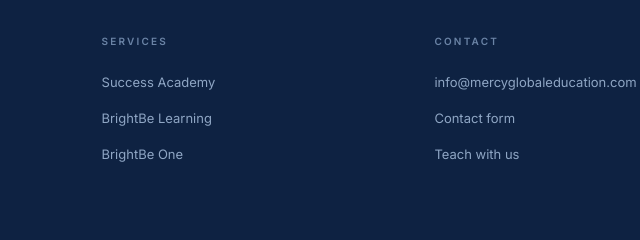
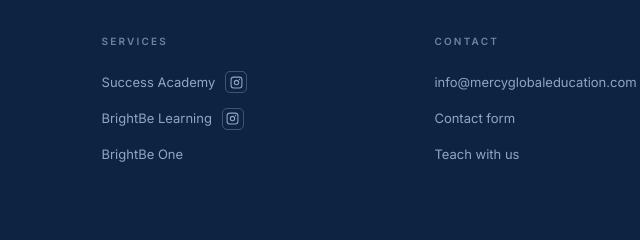
Before and after one commit to am0414/mercyglobaleducation, a plain HTML site: page index.html in a window 1280 px wide. Shown: the part 7135-7375 px from the top of the page, 468-1108 px from the left. Drawn offline with Linux system fonts and the light colour scheme.

Commit message:
Add Instagram links to footer

```diff
--- a/index.html
+++ b/index.html
@@ -310,6 +310,10 @@
   .ftr__list{list-style:none;display:flex;flex-direction:column;gap:11px;font-size:13px}
   .ftr__list a{transition:color .22s}
   .ftr__list a:hover{color:#fff}
+  .ftr__row{display:flex;align-items:center;gap:10px}
+  .ftr__ig{display:inline-flex;align-items:center;justify-content:center;width:22px;height:22px;border-radius:5px;border:1px solid rgba(255,255,255,.22);color:#8FA6C4;transition:.22s;flex:0 0 auto}
+  .ftr__ig:hover{color:#fff;border-color:rgba(255,255,255,.55)}
+  .ftr__ig svg{width:13px;height:13px;display:block}
   .ftr__base{display:flex;flex-wrap:wrap;gap:10px 28px;padding-top:26px;border-top:1px solid rgba(255,255,255,.13);font-size:11.5px;color:#6B84A6;letter-spacing:.03em}
   .ftr__base a:hover{color:#fff}
   @media(max-width:760px){.ftr__cols{grid-template-columns:1fr;gap:34px}}
@@ -750,8 +754,14 @@
       <div>
         <h4>Services</h4>
         <ul class="ftr__list">
-          <li><a href="https://success-j-academy.com">Success Academy</a></li>
-          <li><a href="https://www.brightbelearning.com">BrightBe Learning</a></li>
+          <li class="ftr__row">
+            <a href="https://success-j-academy.com">Success Academy</a>
+            <a href="https://www.instagram.com/successacademy_7/" class="ftr__ig" aria-label="Success Academy on Instagram" target="_blank" rel="noopener noreferrer"><svg viewBox="0 0 24 24" fill="none" stroke="currentColor" stroke-width="2" stroke-linecap="round" stroke-linejoin="round" aria-hidden="true"><rect x="2" y="2" width="20" height="20" rx="5"/><circle cx="12" cy="12" r="4"/><circle cx="17.5" cy="6.5" r="1.2" fill="currentColor" stroke="none"/></svg></a>
+          </li>
+          <li class="ftr__row">
+            <a href="https://www.brightbelearning.com">BrightBe Learning</a>
+            <a href="https://www.instagram.com/brightbelearning/" class="ftr__ig" aria-label="BrightBe Learning on Instagram" target="_blank" rel="noopener noreferrer"><svg viewBox="0 0 24 24" fill="none" stroke="currentColor" stroke-width="2" stroke-linecap="round" stroke-linejoin="round" aria-hidden="true"><rect x="2" y="2" width="20" height="20" rx="5"/><circle cx="12" cy="12" r="4"/><circle cx="17.5" cy="6.5" r="1.2" fill="currentColor" stroke="none"/></svg></a>
+          </li>
           <li><a href="https://www.brightbeone.com">BrightBe One</a></li>
         </ul>
       </div>
```
Also changed, not shown: ja.html (+12 -2 lines).
